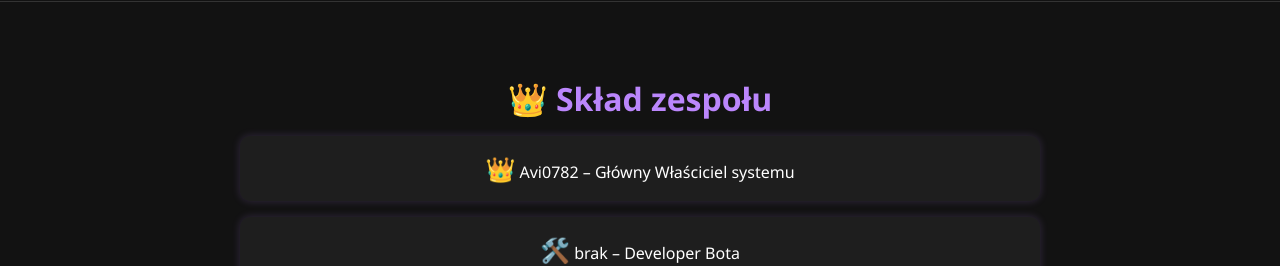
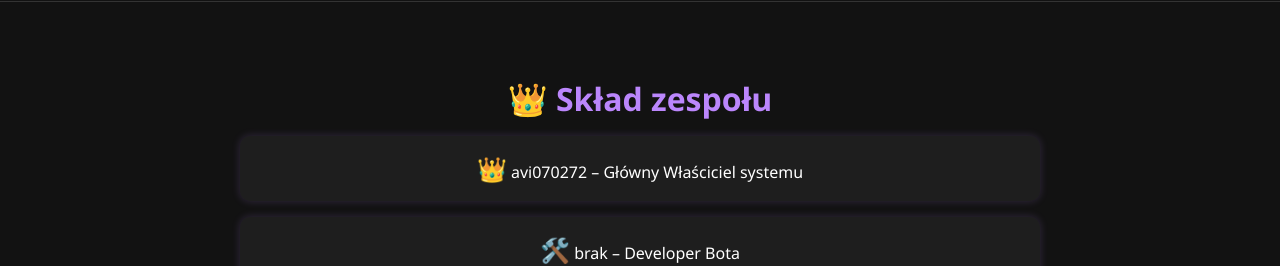
Before and after one commit to Avi0782/plotventure-core, a plain HTML site: page index.html in a window 1280 px wide. Shown: the part 780-1046 px from the top of the page. Drawn offline with Linux system fonts and the light colour scheme; a web font is replaced by a local one.

Commit message:
Update index.html

```diff
--- a/index.html
+++ b/index.html
@@ -166,7 +166,7 @@
   <section>
    <h2>👑 Skład zespołu</h2>
    <div class="team">
-     <div class="member"><span class="emoji">👑</span> Avi0782 – Główny Właściciel systemu</div>
+     <div class="member"><span class="emoji">👑</span> avi070272 – Główny Właściciel systemu</div>
      <div class="member"><span class="emoji">🛠️</span> brak – Developer Bota </div>
      <div class="member"><span class="emoji">🛡️</span> brak – Tester i moderator społeczności</div>
      <div class="member"><span class="emoji">🎨</span> brak – Grafik Bota </div>
```
